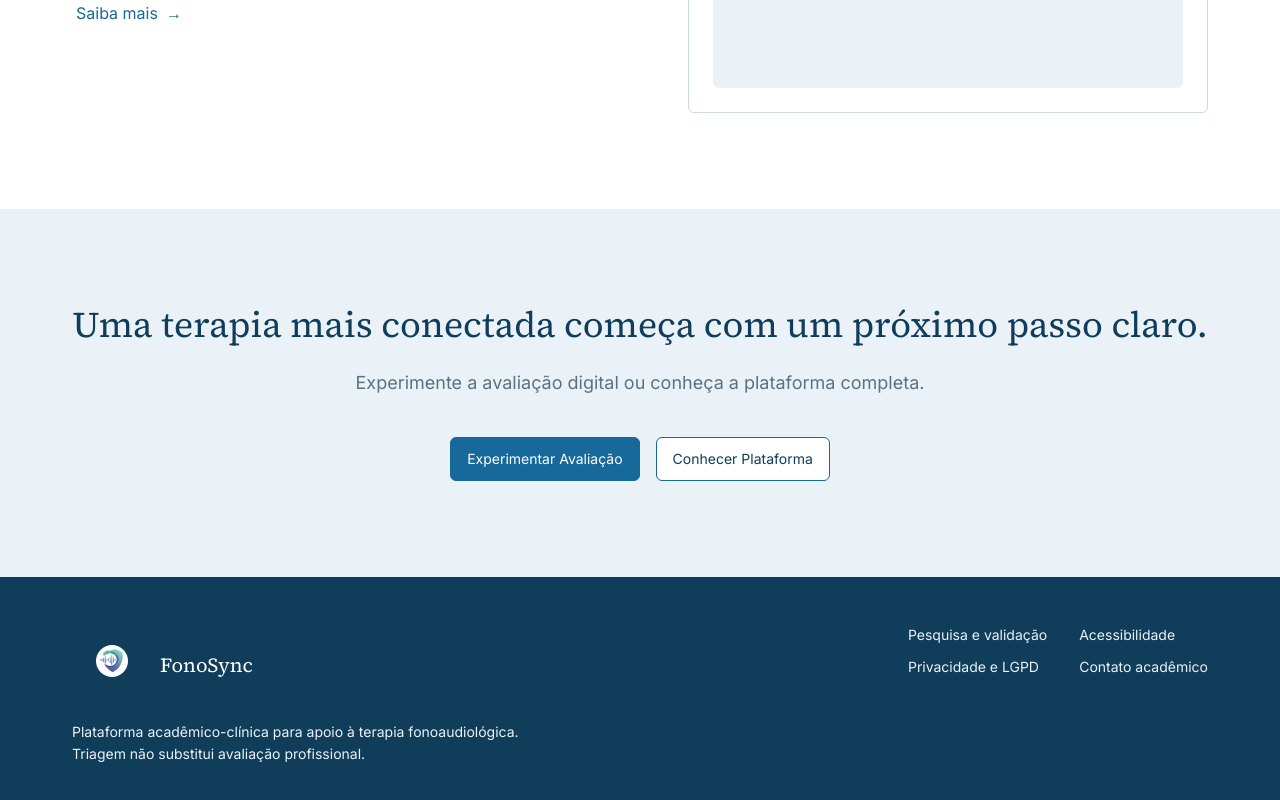
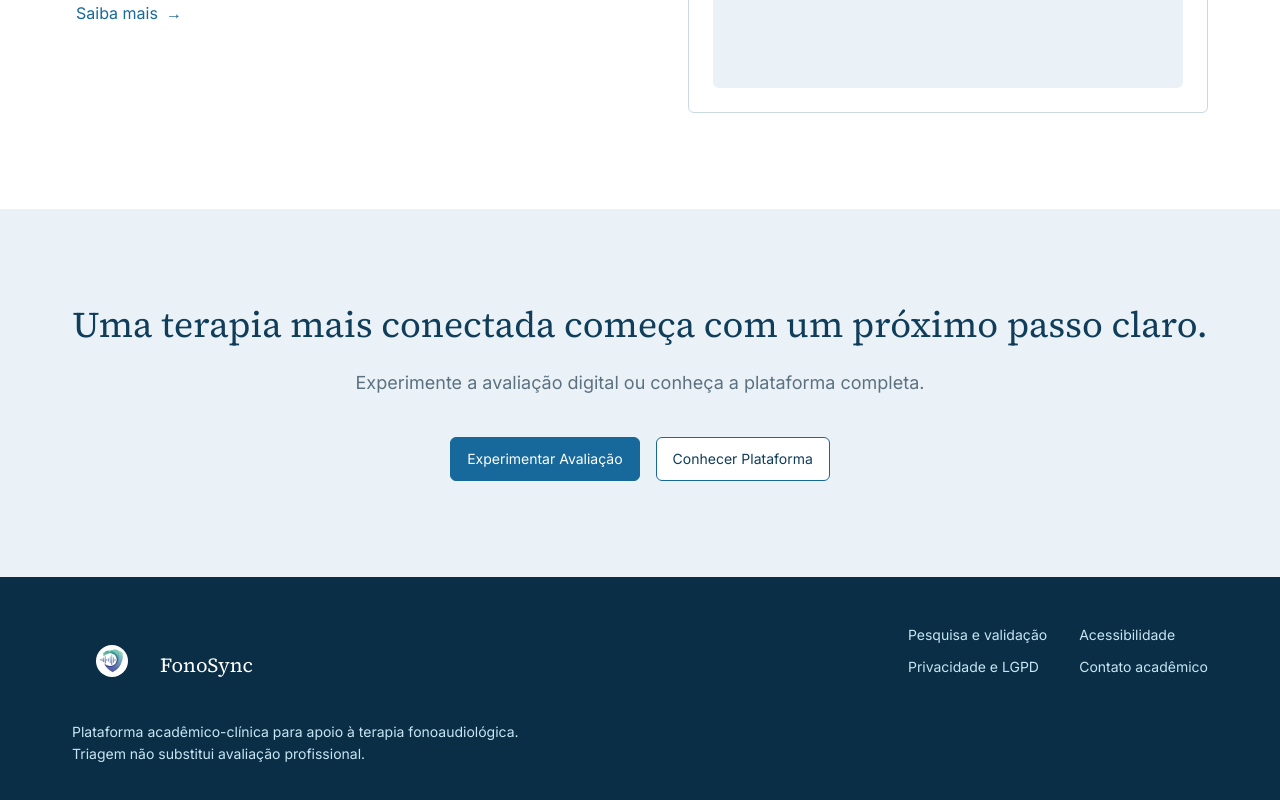
Before and after one commit to gastaogoncalves/fonosync, a React (Vite) app: page / in a window 1280 px wide. Shown: the part 2352-3152 px from the top of the page. Built offline with nearby package versions, Linux system fonts and the light colour scheme.

Commit message:
style: adiciona cores de superfície e faixas ao tema

```diff
--- a/src/components/Footer.jsx
+++ b/src/components/Footer.jsx
@@ -2,7 +2,7 @@ import logoImg from '../assets/images/logofonoSemNome.png';
 
 export default function Footer() {
   return (
-    <footer className="bg-navy py-12 text-white">
+    <footer className="bg-band py-12 text-white">
       <div className="mx-auto flex max-w-360 flex-col items-start justify-between gap-8 px-18 md:flex-row">
         <div className="max-w-md">
           <div className="mb-4 flex items-center gap-2">
@@ -12,13 +12,13 @@ export default function Footer() {
             </div>
             <span className="font-serif text-xl">FonoSync</span>
           </div>
-          <p className="text-sm leading-relaxed text-mist">
+          <p className="text-sm leading-relaxed text-on-band-muted">
             Plataforma acadêmico-clínica para apoio à terapia fonoaudiológica. Triagem não substitui avaliação profissional.
           </p>
         </div>
 
         {/* Lado direito: links úteis */}
-        <div className="flex flex-col gap-8 text-sm text-mist sm:flex-row">
+        <div className="flex flex-col gap-8 text-sm text-on-band-muted sm:flex-row">
           <div className="flex flex-col gap-3">
             <a href="#pesquisa" className="rounded-md transition-colors hover:text-white">
               Pesquisa e validação
--- a/src/index.css
+++ b/src/index.css
@@ -3,8 +3,13 @@
 @theme {
 
   --color-primary: #17689b;  /* botões, links, barras */
-  --color-navy: #103d5a;     /* faixa, footer */
+  --color-on-primary: #ffffff; /* texto sobre a cor primária */
+  --color-navy: #103d5a;     /* títulos */
+  --color-band: #092e45;     /* faixas escuras: destaques, footer, menu lateral */
+  --color-on-band-muted: #c9e5f3; /* texto secundário sobre as faixas escuras */
   --color-mist: #eaf2f8;     /* hero, cards, CTA */
+  --color-surface: #ffffff;  /* fundo da página e dos cards */
+  --color-canvas: #f5f9fc;   /* fundo da área de trabalho logada */
   --color-ink: #172c3a;      /* Texto */
   --color-muted: #5c7180;    /* Texto secundário */
   --color-success: #197451;  /* Sucesso */
@@ -12,13 +17,14 @@
   --color-danger: #a9343b;   /* Erro */
   --color-line: #cad8e1;     /* Divisor: bordas */
   --color-focus: #ffb23f;    /* Contorno de foco (teclado) */
+  --color-accent: #ffb23f;   /* ícones sobre as faixas escuras */
   --font-serif: "Source Serif 4", Georgia, serif;
   --font-sans: "Inter", system-ui, sans-serif;
 }
 
 @layer base {
   body {
-    background-color: #ffffff;
+    background-color: var(--color-surface);
     color: var(--color-ink);
     font-family: var(--font-sans);
   }
```
